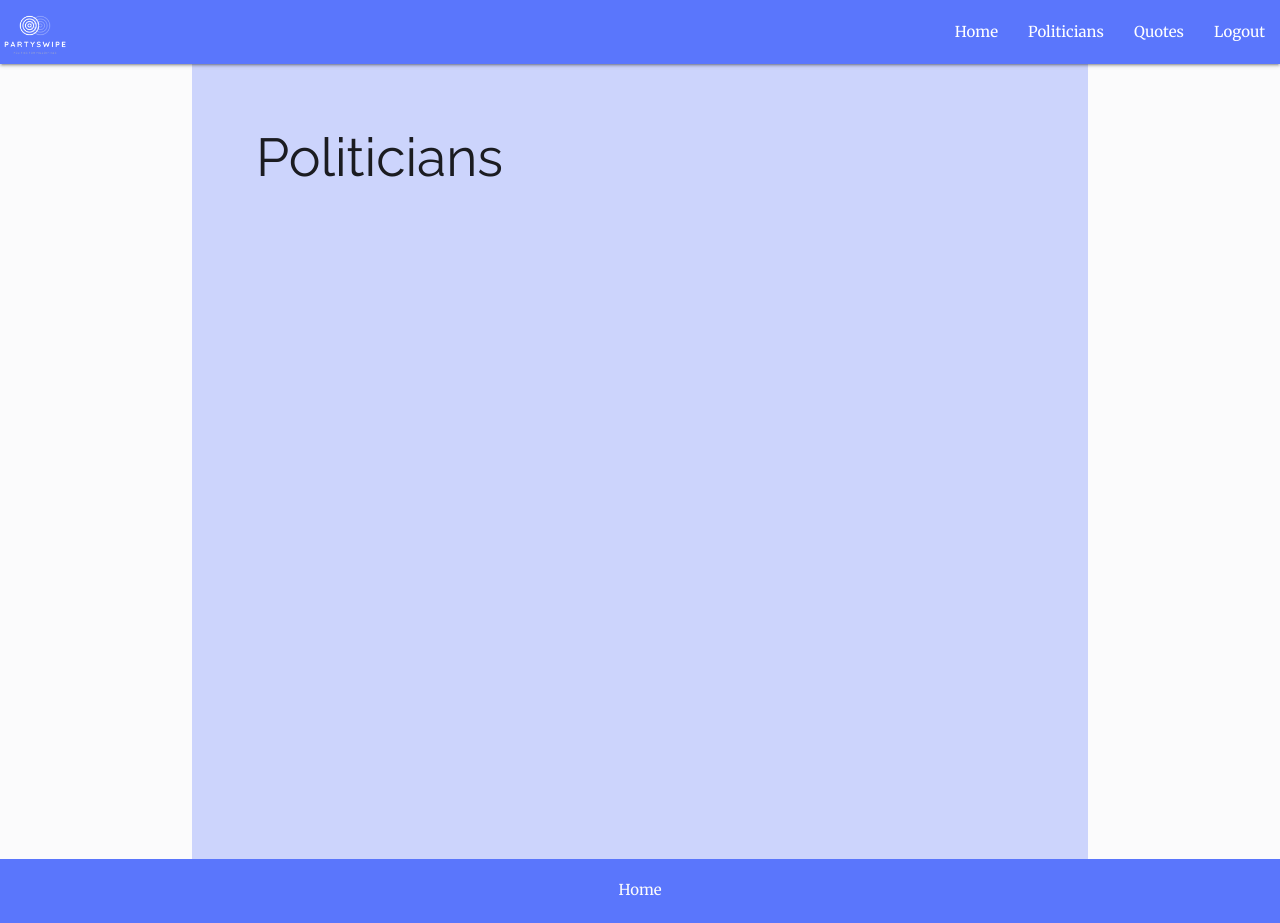
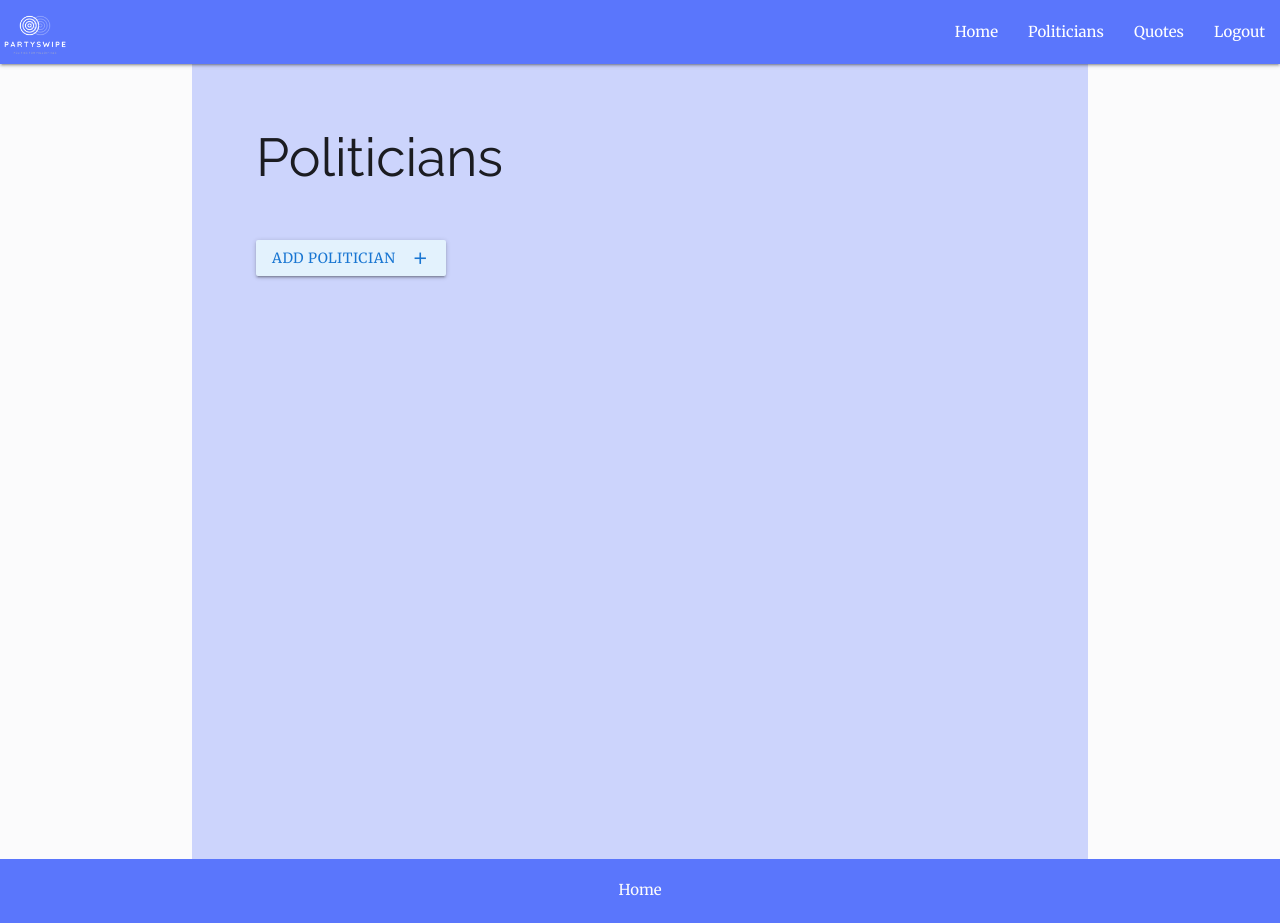
Before and after one commit to nikotsafos/poli-match, a Django app: page /politicians in a window 1280 px wide. Run offline with Django 3.2, Linux system fonts and the light colour scheme; the visitor is signed in with stand-in values (Sample User, id 1); data that the repository does not hold is empty; parts of the project's set-up code (start-up, migrations or seed data) failed here and were passed over; some libraries are stand-ins or nearby versions.

Commit message:
Admin can add and edit politician

```diff
--- a/poli_match/poli_match_app/static/style.css
+++ b/poli_match/poli_match_app/static/style.css
@@ -144,3 +144,7 @@ label, input, ::placeholder {
 .swipeagainbtn {
 	text-align: center;
 }
+
+.source {
+	text-align: left;
+}
--- a/poli_match/poli_match_app/templates/poli_match/politician_detail.html
+++ b/poli_match/poli_match_app/templates/poli_match/politician_detail.html
@@ -30,6 +30,8 @@
 {% if user.is_staff %}
 	<div class="container columns">
 		<a href="{% url 'politician_delete' pk=politician.pk %}" class="waves-effect waves-light btn #e3f2fd blue lighten-5 blue-text text-darken-2">Delete Politician<i class="material-icons right">delete</i></a>
+		<a href="{% url 'politician_edit' pk=politician.pk %}" class="waves-effect waves-light btn #e3f2fd blue lighten-5 blue-text text-darken-2">Edit Politician<i class="material-icons right">edit</i></a>
+		<!-- <a href="{% url 'quote_create' %}" class="waves-effect waves-light btn #e3f2fd blue lighten-5 blue-text text-darken-2">Add Quote<i class="material-icons right">add</i></a> -->
 	</div>
 {% endif %}
 {% endblock %}
--- a/poli_match/poli_match_app/templates/poli_match/politicians.html
+++ b/poli_match/poli_match_app/templates/poli_match/politicians.html
@@ -11,5 +11,8 @@
 		</li>
 	{% endfor %}
 </ul>
+{% if user.is_staff %}
+	<a href="{% url 'politician_create' %}" class="waves-effect waves-light btn #e3f2fd blue lighten-5 blue-text text-darken-2">Add Politician<i class="material-icons right">add</i></a>
+{% endif %}
 </div>
 {% endblock %}
--- a/poli_match/poli_match_app/urls.py
+++ b/poli_match/poli_match_app/urls.py
@@ -12,5 +12,8 @@ urlpatterns = [
     path('quotes', views.quotes, name='quotes'),
     path('politicians/<int:pk>/delete', views.politician_delete, name='politician_delete'),
     path('quotes/<int:pk>/delete', views.quote_delete, name='quote_delete'),
-
+    path('quotes/<int:pk>/edit', views.quote_edit, name='quote_edit'),
+    path('politicians/<int:pk>/edit', views.politician_edit, name='politician_edit'),
+    path('politicians/new', views.politician_create, name='politician_create'),
+    path('quotes/new', views.quote_create, name='quote_create'),
 ]
--- a/poli_match/poli_match_app/views.py
+++ b/poli_match/poli_match_app/views.py
@@ -5,6 +5,7 @@ from django.http import HttpResponse
 from random import randint
 
 from .models import Politician, Quote
+from .forms import PoliticianForm, QuoteForm
 
 def index(request):
     quotes = Quote.objects.all()
@@ -21,7 +22,9 @@ def quotes(request):
     return render(request, 'poli_match/quotes.html', {'quotes': quotes})
 
 def politicians(request):
-    politicians = Politician.objects.all().order_by('state', 'title')
+    politicians = Politician.objects.filter(state='WA')
+    # all().order_by('state', 'title')
+
     return render(request, 'poli_match/politicians.html', {'politicians': politicians})
 
 def politician_detail(request, pk):
@@ -75,3 +78,45 @@ def politician_delete(request, pk):
 def quote_delete(request, pk):
     Quote.objects.get(id=pk).delete()
     return redirect('index')
+
+def quote_edit(request, pk):
+    quote = Quote.objects.get(id=pk)
+    if request.method == "POST":
+        form = QuoteForm(request.POST, instance=quote)
+        if form.is_valid():
+            quote = form.save()
+            return redirect('quote_detail', pk=quote.pk)
+    else:
+        form = QuoteForm(instance=quote)
+        return render(request, 'poli_match/quote_form.html', {'form': form})
+
+def politician_edit(request, pk):
+    politician = Politician.objects.get(id=pk)
+    if request.method == "POST":
+        form = PoliticianForm(request.POST, instance=politician)
+        if form.is_valid():
+            politician = form.save()
+            return redirect('politician_detail', pk=politician.pk)
+    else:
+        form = PoliticianForm(instance=politician)
+        return render(request, 'poli_match/politician_form.html', {'form': form})
+
+def politician_create(request):
+    if request.method == "POST":
+        form = PoliticianForm(request.POST)
+        if form.is_valid():
+            politician = form.save()
+            return redirect('politician_detail', pk=politician.pk)
+    else:
+        form = PoliticianForm()
+        return render(request, 'poli_match/politician_form.html', {'form': form})
+
+def quote_create(request):
+    if request.method == "POST":
+        form = QuoteForm(request.POST)
+        if form.is_valid():
+            quote = form.save()
+            return redirect('quote_detail', pk=quote.pk)
+    else:
+        form = PoliticianForm()
+        return render(request, 'politician_form.html', {'form': form})
```
Also changed, not shown: poli_match/poli_match_app/forms.py (added, +12 -0 lines), poli_match/poli_match_app/templates/poli_match/politician_form.html (added, +11 -0 lines), poli_match/poli_match_app/templates/poli_match/quote_detail.html (+5 -3 lines), poli_match/poli_match_app/templates/poli_match/quote_form.html (added, +11 -0 lines).
